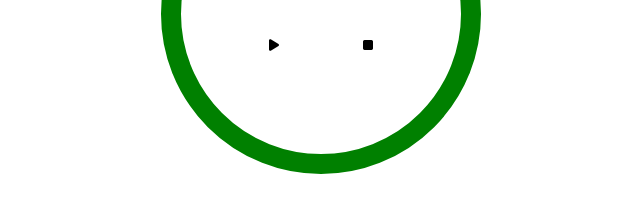
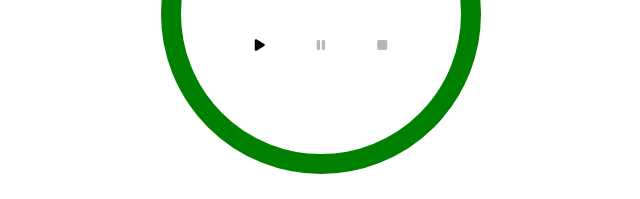
Before and after one commit to isaacsokari/javascript-apps, a plain HTML site: page timer/index.html in a window 1280 px wide. Shown: the part 435-634 px from the top of the page, 319-959 px from the left. Drawn offline with Linux system fonts and the light colour scheme.

Commit message:
readded the pause button to the UI and disabled pause and stop buttons initially

```diff
--- a/timer/index.html
+++ b/timer/index.html
@@ -49,9 +49,9 @@
 
         <div class="buttons">
           <button id="start"><i class="fas fa-play"></i></button>
-          <button id="pause"><i class="fas fa-pause"></i></button>
+          <button id="pause" disabled ><i class="fas fa-pause"></i></button>
 
-          <button id="stop">
+          <button id="stop" disabled >
             <i class="fas fa-stop"></i>
           </button>
         </div>
--- a/timer/style.scss
+++ b/timer/style.scss
@@ -68,16 +68,12 @@ input {
   button {
     width: max-content;
     height: 2rem;
-    margin: 2rem;
+    margin: 1rem;
     padding: 0.25rem 0.5rem;
     border-radius: 5px;
     border: none;
     outline: none;
     overflow: none;
     background-color: transparent;
-
-    &#pause {
-      display: none;
-    }
   }
 }
```
Also changed, not shown: timer/style.css, 1 other file.
